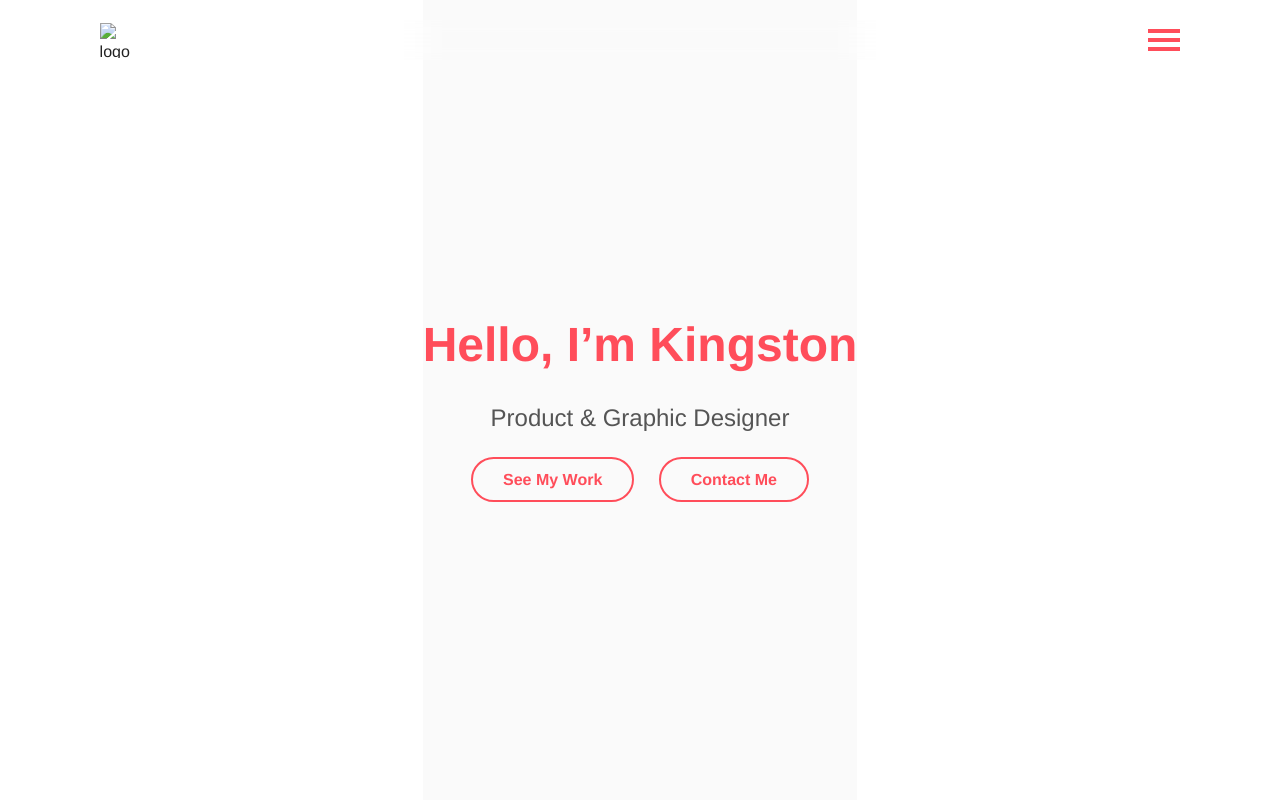
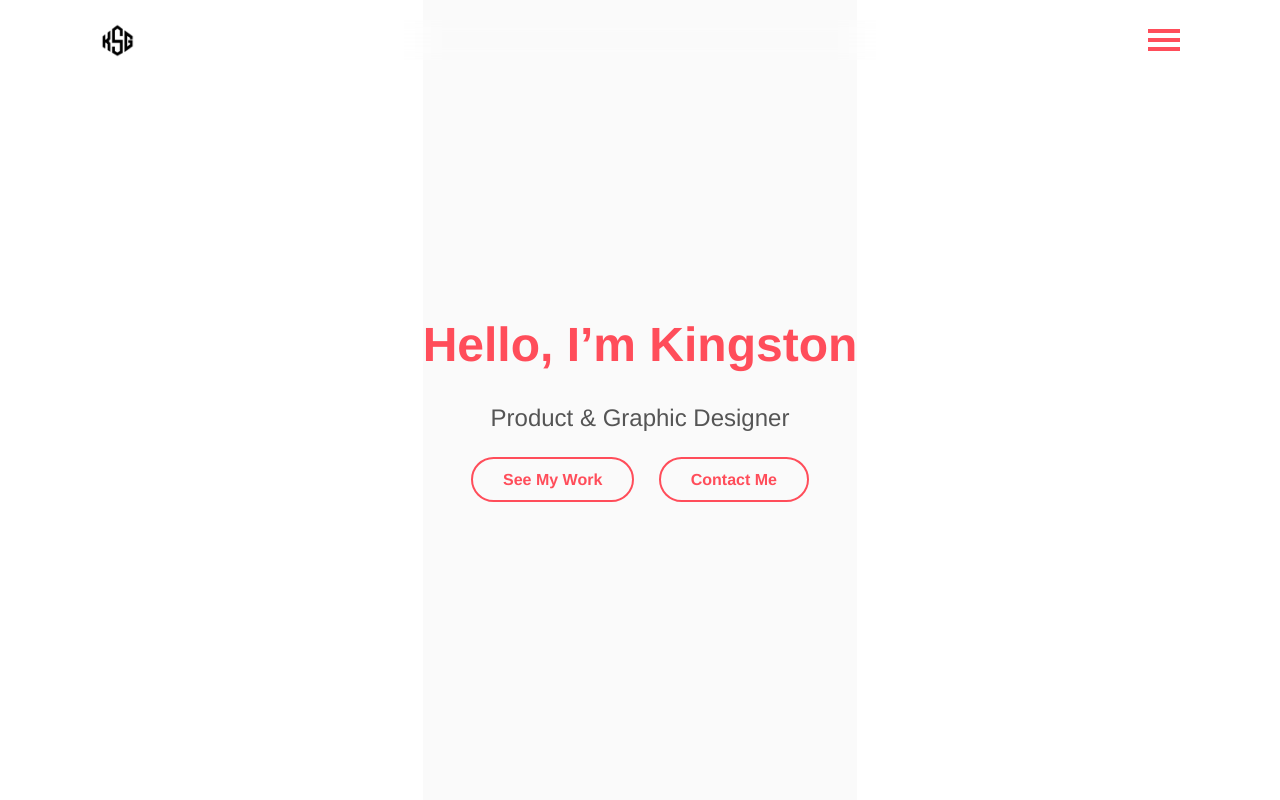
Before and after one commit to Eche-de-Coder/Kingston-web, a plain HTML site: page index.html in a window 1280 px wide. Shown: the top 800 px of the page. Drawn offline with Linux system fonts and the light colour scheme.

Commit message:
Update index.html

```diff
--- a/index.html
+++ b/index.html
@@ -9,7 +9,7 @@
 </head>
 <body>
   <div class="navbar">
-    <img src="" alt="logo"/>
+    <img src="pics/logo.png" alt="logo"/>
     <button id="hamburger">
       <span></span>
       <span></span>
```
